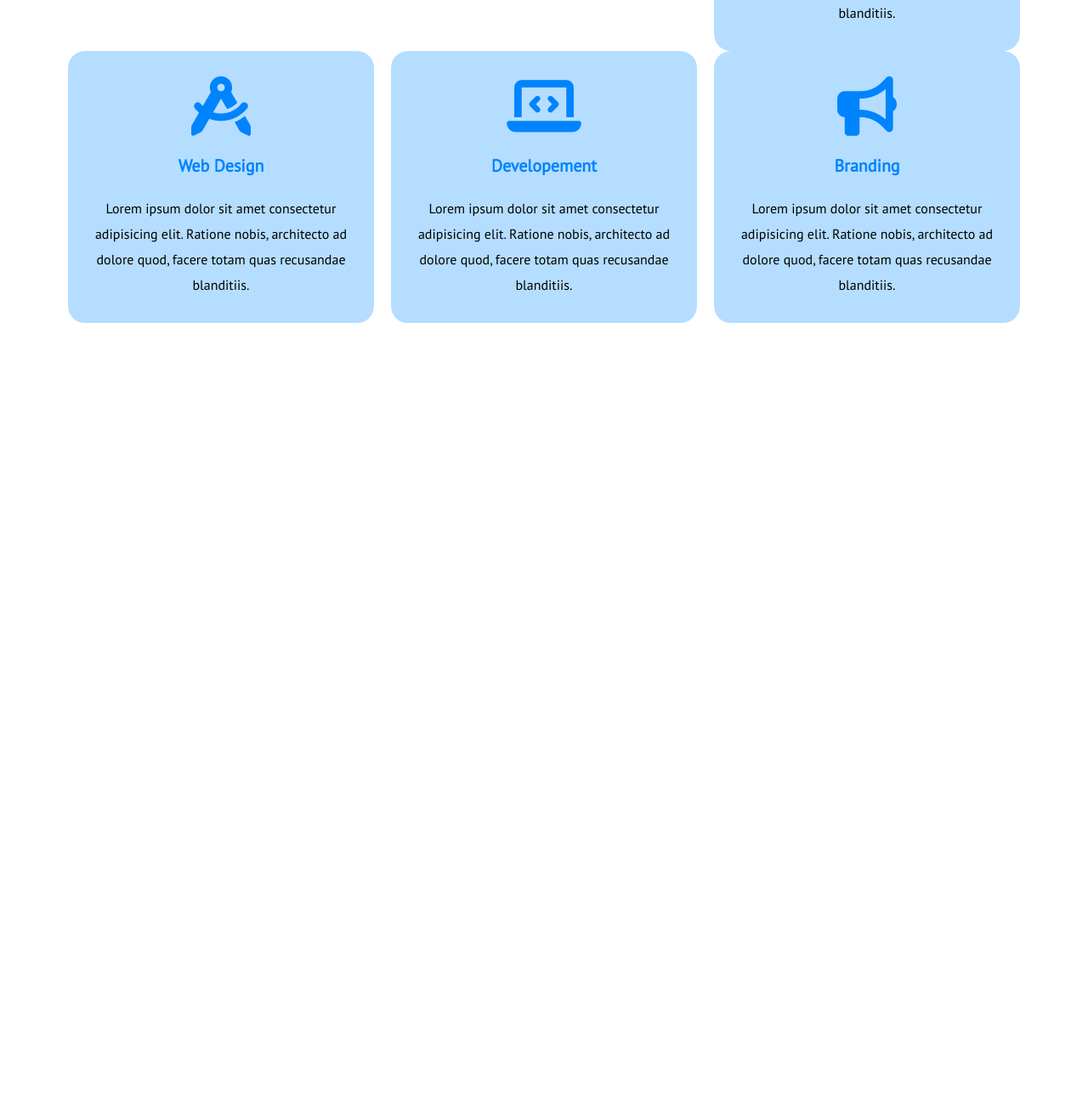
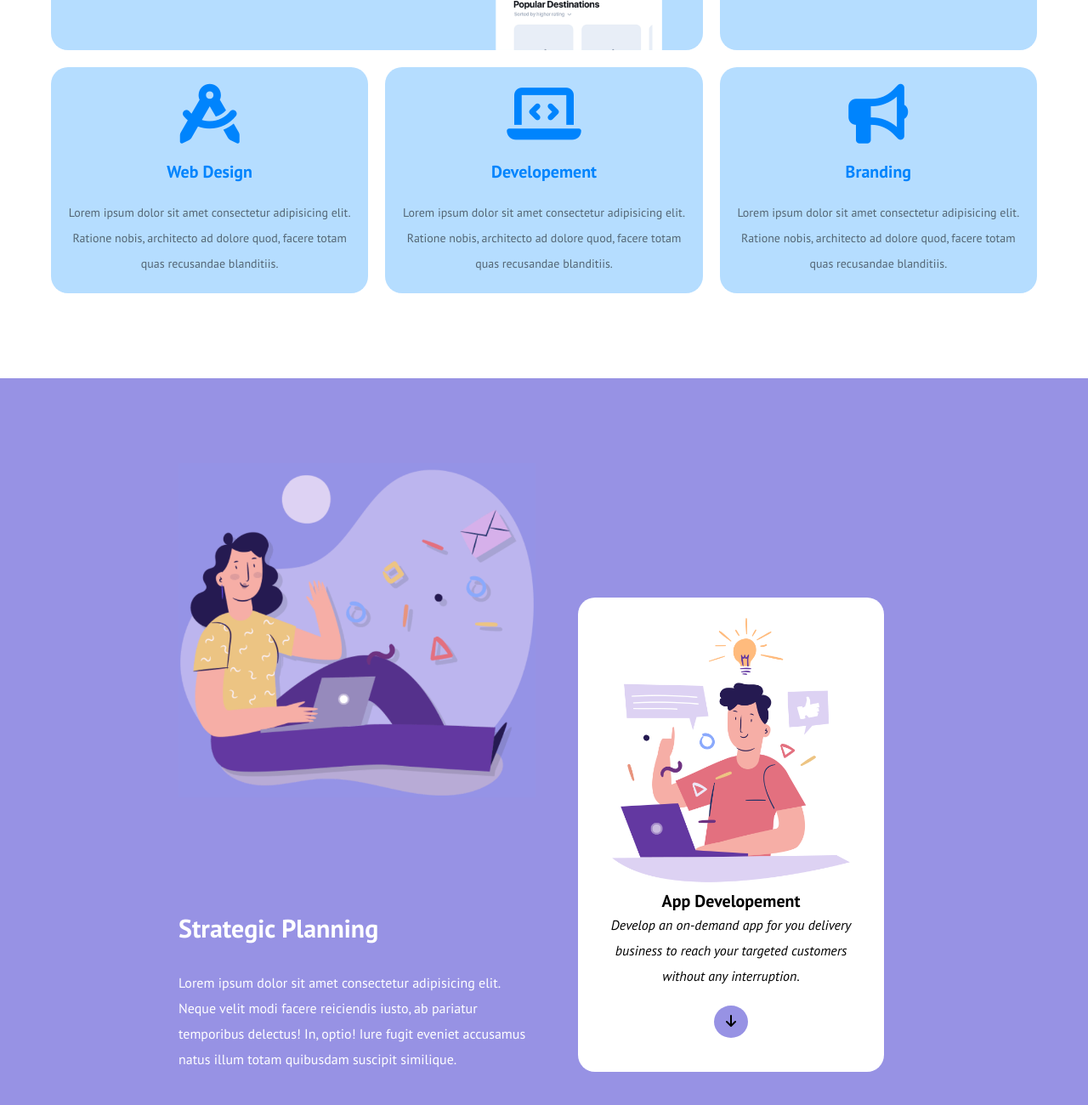
Before and after one commit to DionisiePulbere/htmlcss-responsive-layout, a plain HTML site: page index.html in a window 1280 px wide. Shown: the part 376-1676 px from the top of the page at 85% size. Before the commit the page ends 856 px from the top, so only its background shows below. Drawn offline with Linux system fonts and the light colour scheme.

Commit message:
feat: add planning section

```diff
--- a/index.html
+++ b/index.html
@@ -7,7 +7,7 @@
     <!-- collegamento font  -->
     <link rel="preconnect" href="https://fonts.googleapis.com">
     <link rel="preconnect" href="https://fonts.gstatic.com" crossorigin>
-    <link href="https://fonts.googleapis.com/css2?family=PT+Sans&family=PT+Serif:wght@400;700&display=swap" rel="stylesheet">
+    <link href="https://fonts.googleapis.com/css2?family=PT+Sans:ital,wght@0,400;0,700;1,400;1,700&display=swap" rel="stylesheet">
     <!-- collegamento font awesome  -->
     <link rel="stylesheet" href="https://cdnjs.cloudflare.com/ajax/libs/font-awesome/6.5.1/css/all.min.css" integrity="sha512-DTOQO9RWCH3ppGqcWaEA1BIZOC6xxalwEsw9c2QQeAIftl+Vegovlnee1c9QX4TctnWMn13TZye+giMm8e2LwA==" crossorigin="anonymous" referrerpolicy="no-referrer" />
     <!-- collegamento CSS -->
@@ -52,8 +52,8 @@
                         </div>
                     </div>
                     <div class="col">
-                        <div class="box">
-                            <div><i class="fa-solid fa-file-code"></i></div>
+                        <div class="box txt-center">
+                            <i class="fa-solid fa-file-code"></i>
                             <h5>Clean code</h5>
                             <p>Lorem ipsum dolor sit amet consectetur adipisicing elit. Ratione nobis, architecto ad dolore quod, facere totam quas recusandae blanditiis.</p>
                         </div>
@@ -61,21 +61,21 @@
                 </div>
                 <div class="row">
                     <div class="col">
-                        <div class="box">
+                        <div class="box txt-center">
                             <div><i class="fa-solid fa-compass-drafting"></i></div>
                             <h5>Web Design</h5>
                             <p>Lorem ipsum dolor sit amet consectetur adipisicing elit. Ratione nobis, architecto ad dolore quod, facere totam quas recusandae blanditiis.</p>
                         </div>
                     </div>
                     <div class="col">
-                        <div class="box">
+                        <div class="box txt-center">
                             <div><i class="fa-solid fa-laptop-code"></i></div>
                             <h5>Developement</h5>
                             <p>Lorem ipsum dolor sit amet consectetur adipisicing elit. Ratione nobis, architecto ad dolore quod, facere totam quas recusandae blanditiis.</p>
                         </div>
                     </div>
                     <div class="col">
-                        <div class="box">
+                        <div class="box txt-center">
                             <div><i class="fa-solid fa-bullhorn"></i></div>
                             <h5>Branding</h5>
                             <p>Lorem ipsum dolor sit amet consectetur adipisicing elit. Ratione nobis, architecto ad dolore quod, facere totam quas recusandae blanditiis.</p>
@@ -85,6 +85,26 @@
                 </div>
             </div>
         </section>
+        <!-- section planning -->
+        <section class="planning">
+            <div class="container container-small">
+                <div class="row">
+                    <div class="col">
+                        <img class="margin-100" src="img/planning1.png" alt="planning1">
+                        <h4 class="color-white">Strategic Planning</h4>
+                        <p class="color-white">Lorem ipsum dolor sit amet consectetur adipisicing elit. Neque velit modi facere reiciendis iusto, ab pariatur temporibus delectus! In, optio! Iure fugit eveniet accusamus natus illum totam quibusdam suscipit similique.</p>
+                    </div>
+                    <div class="col flex">
+                        <div class="box">
+                            <img src="img/planning2.png" alt="planning2">
+                            <h5>App Developement</h5>
+                            <p class="italic">Develop an on-demand app for you delivery business to reach your targeted customers without any interruption.</p>
+                            <button class="btn btn-dot"><i class="fa-solid fa-arrow-down"></i></button>
+                        </div>
+                    </div>
+                </div>
+            </div>
+        </section>
     </main>
     <footer>
 
--- a/style.css
+++ b/style.css
@@ -17,18 +17,22 @@
 /* -------------------------
     GENERAL
 --------------------------*/
-body {
-    font-family: "PT Sans", sans-serif;
+.container{
+    max-width: 1160px;
+    margin: 0 auto;
 }
 
-.container{
-    max-width: 1140px;
-    margin: 0 auto;
+.container-small{
+    max-width: 880px;
 }
 
 .row{
     display: flex;
     flex-wrap: wrap;
+}
+
+.col{
+    padding: 0 10px;
 }
 
 ul{
@@ -38,15 +42,12 @@ ul{
 
 li{
     padding-right: 20px;
-}
-
-li a{
     cursor: pointer;
 }
 
 .box{
     border-radius: 20px;
-    padding: 30px 20px;
+    padding: 20px;
 }
 
 img{
@@ -56,10 +57,33 @@ img{
 /* -------------------------
     TYPOGRAPHY
 --------------------------*/
+body {
+    font-family: "PT Sans", sans-serif;
+}
+
 h5{
     font-size: 20px;
 }
 
+h4{
+    font-size: 30px;
+}
+
+.italic{
+    font-style: italic;
+}
+
+.color-white{
+    color: white;
+}
+
+.txt-center{
+    text-align: center;
+}
+
+p{
+    line-height: 30px;
+}
 /* -------------------------
     UTILITY
 --------------------------*/
@@ -71,6 +95,10 @@ h5{
     flex-grow: 1;
 }
 
+.margin-100{
+    margin: 100px 0;
+}
+
 /* -------------------------
     BUTTON
 --------------------------*/
@@ -79,24 +107,32 @@ h5{
     border: #0084FD;
     border-radius: 14px;
     font-size: 16px;
+    cursor: pointer;
+    margin: 20px 0;
 }
 
 .btn-primary{
     background-color: white;
     padding: 8px 14px;
+    margin: 0;
 }
 
 .btn-secondary{
     padding: 8px 50px;
     background-color: #0084FD;
     color: white;
-    margin: 20px 0;
 }
 
 .btn.btn-secondary i{
     color: white;
     font-size: 16px;
     padding-right: 8px;
+}
+
+.btn-dot{
+    background-color: #9792E4;
+    padding: 10px 14px;
+    border-radius: 50%;
 }
 
 /* -------------------------
@@ -115,7 +151,7 @@ header .logo{
     padding: 16px 0;
 }
 
-header button{
+header .btn-primary{
     margin-top: -12px;
 }
 
@@ -139,26 +175,29 @@ nav{
 
 .intro .col{
     width: calc(100% / 3);
-    padding: 0 10px;
+    margin-top: 20px;
 }
 
-.intro .box.flex .col:first-child{
-    width: 50%;
+.intro img{
+    display: block;
+    max-width: 250px;
 }
 
-.intro .box.flex .col:last-child{
-    width: 50%;
+.intro .row{
+    margin-left: -10px;
+    margin-right: -10px;
 }
 
 .intro .box{
     background-color: #B5DDFF;
-    text-align: center;
-    line-height: 30px;
+    font-size: 14px;
+    color: #546675;
+    height: 100%;
 }
 
 .intro .box.flex{
-    text-align: left;
-    padding: 0 20px;
+    padding: 20px;
+    padding-bottom: 0;
 }
 
 .intro i{
@@ -171,9 +210,41 @@ nav{
     margin: 20px auto;
 }
 
-.intro img{
-    width: 200px;
+.intro .box.flex h5{
+    margin-top: 0;
 }
+
+/* section planning */
+.planning{
+    background-color: #9792E4;
+    padding-bottom: 60px;
+}
+
+.planning .col{
+    width: 50%;
+}
+
+.planning  .row .col:last-child{
+    text-align: center;
+    padding: 0 40px;
+}
+
+.planning .box{
+    background-color: white;
+}
+
+.planning .col.flex{
+    align-items: end;
+}
+
+.planning img:last-child{
+    max-width: 250px;
+}
+
+.planning h4{
+    margin: 30px 0;
+}
+
 /* -------------------------
     RESPONSIVE
 --------------------------*/
@@ -193,10 +264,6 @@ nav{
     }
 }
 
-@media screen and (max-width: 768px){
-
-}
-
 /* section intro */
 @media screen and (max-width: 992px){
     .intro .box.flex{
@@ -214,3 +281,22 @@ nav{
         width: 100%;
     }
 }
+
+/* section planning */
+
+@media screen and (max-width: 992px){
+    .planning .row{
+        flex-direction: column;
+    }
+
+    .planning .col{
+        width: 100%;
+        margin-bottom: 20px;
+    }
+}
+
+@media screen and (max-width: 768px){
+    .planning .row .col:last-child{
+        padding:0 ;
+    }
+}
```
Also changed, not shown: img/planning1.png (added), img/planning2.png (added).
